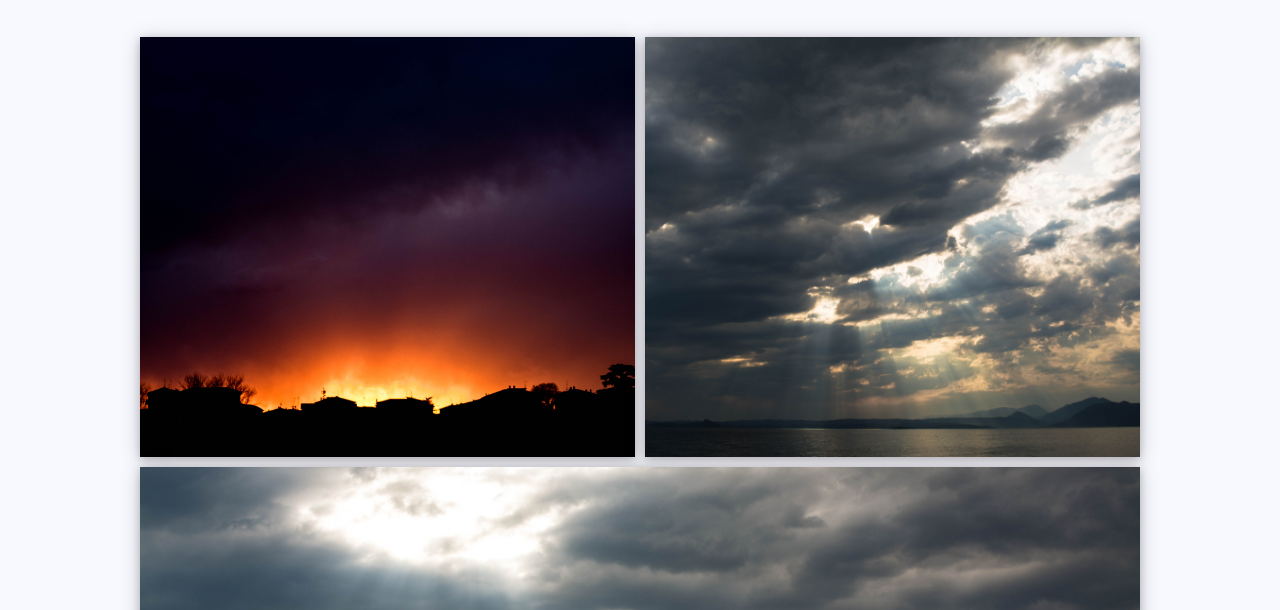
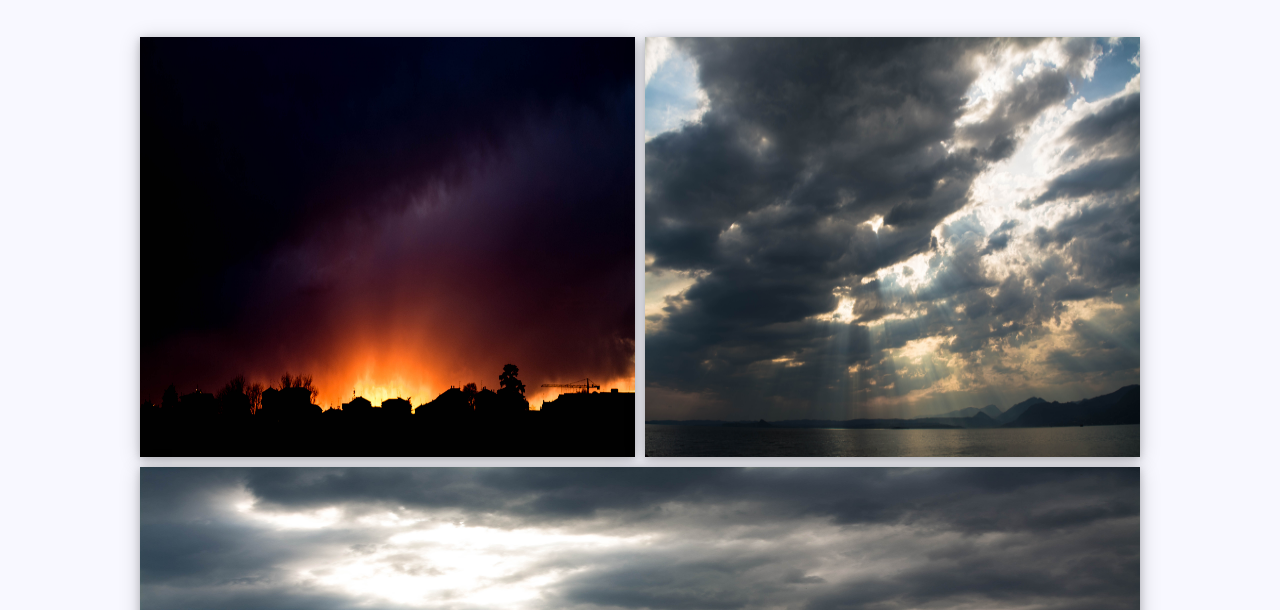
Before and after one commit to fenagel/baldovin-photography, a Gatsby site: page /landscape in a window 1280 px wide. Shown: the part 158-768 px from the top of the page. Built offline with nearby package versions, Linux system fonts and the light colour scheme; Gatsby itself is replaced by a stand-in of ours.

Commit message:
changed gallery component name from capital letter to small letter

```diff
--- a/src/components/Gallery.js
+++ b/src/components/Gallery.js
@@ -12,7 +12,7 @@ const Gallery = ({usegallery}) => {
                   key={id}
                   fluid={fluid}
                   imgStyle={{
-                  objectFit: "cover",
+                    objectFit: "fill",
                     objectPosition: "50% 50%",
                   }}
                 />
--- a/src/pages/landscape.js
+++ b/src/pages/landscape.js
@@ -3,7 +3,7 @@ import { useStaticQuery, graphql } from 'gatsby'
 import '../styles/styles.scss'
 import Layout from "../components/layout"
 import SEO from "../components/seo"
-import Gallery from '../components/Gallery'
+import Gallery from '../components/gallery'
 
 const useGallery = () => {
   const data = useStaticQuery(graphql`
--- a/src/pages/nature.js
+++ b/src/pages/nature.js
@@ -3,7 +3,7 @@ import { useStaticQuery, graphql } from 'gatsby'
 import '../styles/styles.scss'
 import Layout from "../components/layout"
 import SEO from "../components/seo"
-import Gallery from '../components/Gallery'
+import Gallery from '../components/gallery'
 
 const useGallery = () => {
   const data = useStaticQuery(graphql`
--- a/src/pages/people.js
+++ b/src/pages/people.js
@@ -3,7 +3,7 @@ import { useStaticQuery, graphql } from 'gatsby'
 import '../styles/styles.scss'
 import Layout from "../components/layout"
 import SEO from "../components/seo"
-import Gallery from '../components/Gallery'
+import Gallery from '../components/gallery'
 
 const useGallery = () => {
   const data = useStaticQuery(graphql`
--- a/src/pages/urban.js
+++ b/src/pages/urban.js
@@ -3,7 +3,7 @@ import { useStaticQuery, graphql } from 'gatsby'
 import '../styles/styles.scss'
 import Layout from "../components/layout"
 import SEO from "../components/seo"
-import Gallery from '../components/Gallery'
+import Gallery from '../components/gallery'
 
 const useGallery = () => {
   const data = useStaticQuery(graphql`
```
Lines whose indentation alone changed are shown as unchanged.
